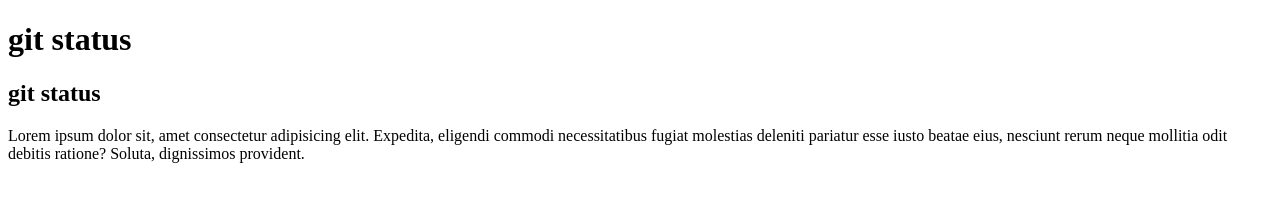
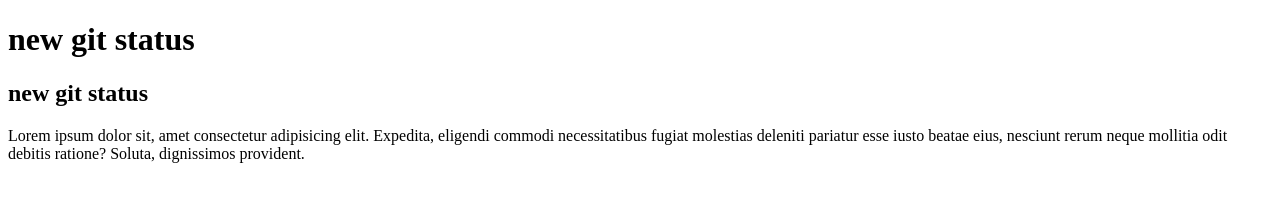
Before and after one commit to LuluChu17/test-repo, a plain HTML site: page index.html in a window 1280 px wide. Drawn offline with Linux system fonts and the light colour scheme.

Commit message:
new title and h

```diff
--- a/index.html
+++ b/index.html
@@ -3,11 +3,11 @@
 <head>
     <meta charset="UTF-8">
     <meta name="viewport" content="width=device-width, initial-scale=1.0">
-    <title>git test</title>
+    <title>new git test</title>
 </head>
 <body>
-    <h1>git status</h1>
-    <h2>git status</h2>
+    <h1>new git status</h1>
+    <h2>new git status</h2>
     <p>Lorem ipsum dolor sit, amet consectetur adipisicing elit. Expedita, eligendi commodi necessitatibus fugiat molestias deleniti pariatur esse iusto beatae eius, nesciunt rerum neque mollitia odit debitis ratione? Soluta, dignissimos provident.</p>
 </body>
 </html>
```
